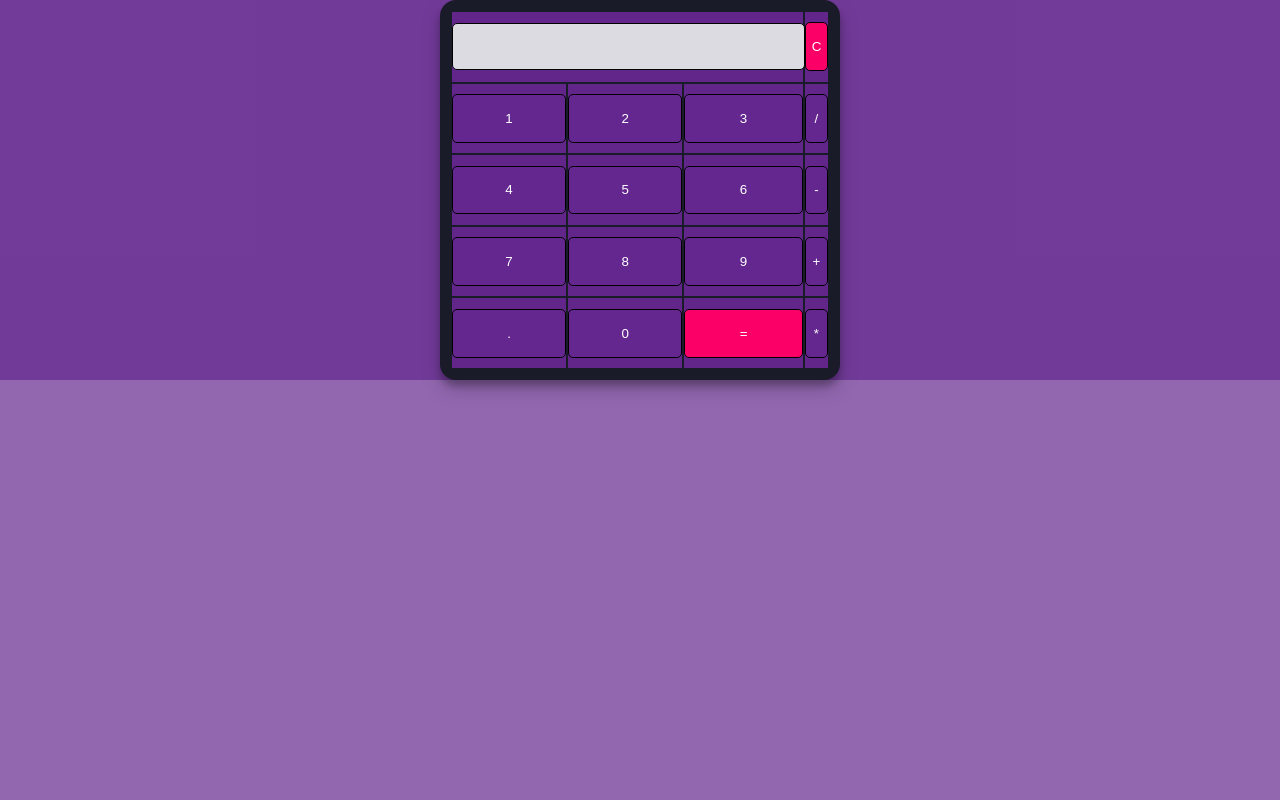
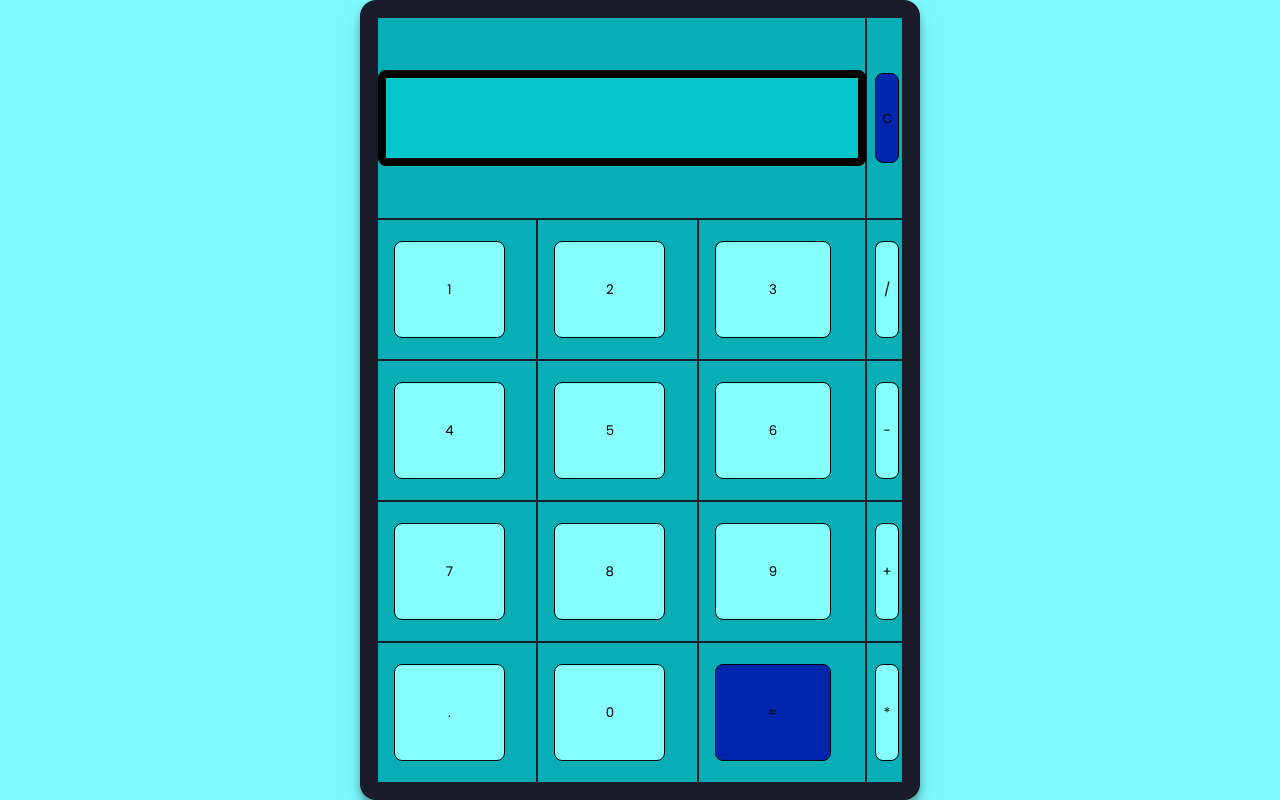
Before and after one commit to SujitAkulwar/calculator-website, a plain HTML site: page index.html in a window 1280 px wide. Drawn offline with Linux system fonts and the light colour scheme.

Commit message:
change 3

```diff
--- a/index.html
+++ b/index.html
@@ -13,40 +13,40 @@
 
 <body>
 
-    <table class = "calculator" >
+    <table class = "table" >
         <tr>
         <td colspan = "3"> <input class = "display-box" type = "text" id = "result" disabled /> </td>
 
         <td>
-            <input class = "button" type = "button" value = "C" onclick = "clearScreen()" style = "background-color: #fb0066;" /> </td>
+            <input class = "button2" type = "button" value = "C" onclick = "clearScreen()" style = "background-color: rgb(0, 38, 174);" /> </td>
         </tr>
 
         <tr>
             <td> <input class = "button" type = "button" value = "1" onclick = "display('1')" /> </td>
             <td> <input class = "button" type = "button" value = "2" onclick = "display('2')" /> </td>
             <td> <input class = "button" type = "button" value = "3" onclick = "display('3')" /> </td>
-            <td> <input class = "button" type = "button" value = "/" onclick = "display('/')" /> </td>
+            <td> <input class = "button1" type = "button" value = "/" onclick = "display('/')" /> </td>
         </tr>
 
         <tr>
             <td> <input class = "button" type = "button" value = "4" onclick = "display('4')" /> </td>
             <td> <input class = "button" type = "button" value = "5" onclick = "display('5')" /> </td>
             <td> <input class = "button" type = "button" value = "6" onclick = "display('6')" /> </td>
-            <td> <input class = "button" type = "button" value = "-" onclick = "display('-')" /> </td>
+            <td> <input class = "button1" type = "button" value = "-" onclick = "display('-')" /> </td>
         </tr>
 
         <tr>
             <td> <input class = "button" type = "button" value = "7" onclick = "display('7')" /> </td>
             <td> <input class = "button" type = "button" value = "8" onclick = "display('8')" /> </td>
             <td> <input class = "button" type = "button" value = "9" onclick = "display('9')" /> </td>
-            <td> <input class = "button" type = "button" value = "+" onclick = "display('+')" /> </td>
+            <td> <input class = "button1" type = "button" value = "+" onclick = "display('+')" /> </td>
         </tr>
 
         <tr>
             <td> <input class = "button" type = "button" value = "." onclick = "display('.')" /> </td>
             <td> <input class = "button" type = "button" value = "0" onclick = "display('0')" /> </td>
-            <td> <input class = "button" type = "button" value = "=" onclick = "calculate()" style = "background-color: #fb0066;" /> </td>
-            <td> <input class = "button" type = "button" value = "*" onclick = "display('*')" /> </td>
+            <td> <input class = "button" type = "button" value = "=" onclick = "calculate()" style = "background-color: rgb(0, 38, 174);" /> </td>
+            <td> <input class = "button1" type = "button" value = "*" onclick = "display('*')" /> </td>
         </tr>
     </table>
 
--- a/style.css
+++ b/style.css
@@ -1,40 +1,59 @@
 *{
     padding: 0;
     margin: 0;
-    background-color: rgba(100, 39, 143, 0.7);
+    background-color: rgba(0, 247, 255, 0.3);
     font-family: 'Poppins', sans-serif;
 }
-.calculator {
- padding: 10px;
- border-radius: 1em;
- height: 380px;
- width: 400px;
+.table {
+    padding: 2vh;
+    border-radius: 2vh;
+    height: 100vh;
+    width: 70vh;
     margin: auto;
     background-color: #191b28;
     box-shadow: rgba(0, 0, 0, 0.19) 0px 10px 20px, rgba(0, 0, 0, 0.23) 0px 6px 6px;
 }
 .display-box {
- font-family: 'Orbitron', sans-serif;
- background-color: #dcdbe1;
- border: solid black 0.5px;
- color: black;
- border-radius: 5px;
- width: 100%;
- height: 65%;
+    border: solid black 1vh;
+    border-radius:1vh;
+    width: 97%;
+    height: 40%;
+    padding: 0;
 }
 .button {
- font-family: 'Orbitron', sans-serif;
- background-color: #64278f;
- color: white;
+    background-color: #84fffb;
     border: solid black 0.5px;
- width: 100%;
- border-radius: 5px;
+    width: 70%;
+    border-radius: 1vh;
     height: 70%;
     outline: none;
+    margin-left: 2vh;
+    padding: 0;
 }
-.button:active {
- background: #e5e5e5;
- -webkit-box-shadow: inset 0px 0px 5px #c1c1c1;
- -moz-box-shadow: inset 0px 0px 5px #c1c1c1;
- box-shadow: inset 0px 0px 5px #c1c1c1;
+.button1{
+    background-color: #84fffb;
+    border: solid black 0.5px;
+    width: 70%;
+    border-radius: 1vh;
+    height: 70%;
+    outline: none;
+    margin-left: 1vh;
+    padding: 0;
 }
+.button2{
+    font-family: 'Orbitron', sans-serif;
+    background-color: #84fffb;
+    border: solid black 0.5px;
+    width: 70%;
+    border-radius: 1vh;
+    height: 45%;
+    outline: none;
+    margin-left: 1vh;
+    padding: 0;
+}
+.button:active ,.button1:active{
+ background: rgba(0, 0, 0, 0.4);
+ -webkit-box-shadow: inset 0px 0px 5px rgba(0, 0, 0, 0.5);
+ -moz-box-shadow: inset 0px 0px 5px rgba(0, 0, 0, 0.5);
+ box-shadow: inset 0px 0px 5px rgba(0, 0, 0, 0.5);
+}
```
Lines whose indentation alone changed are shown as unchanged.
